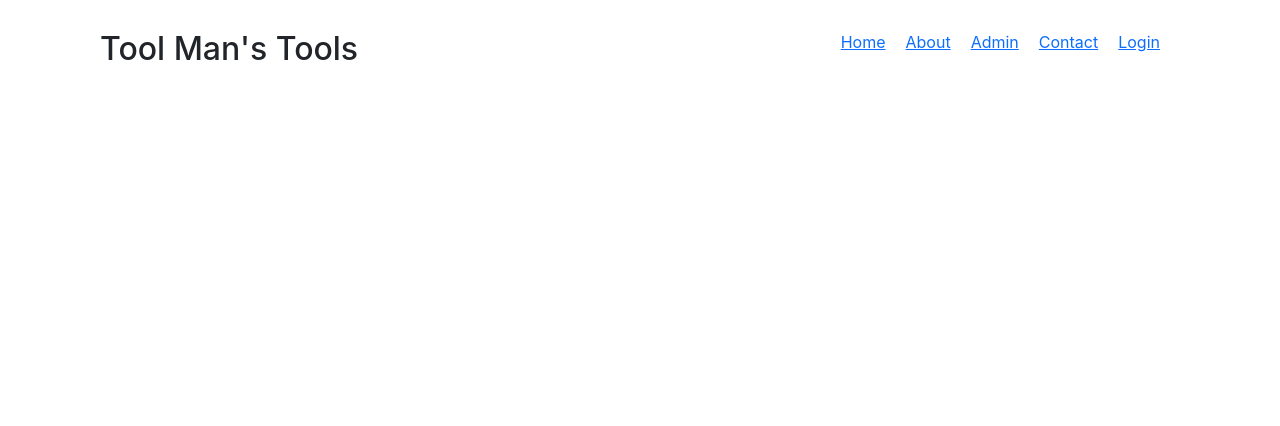
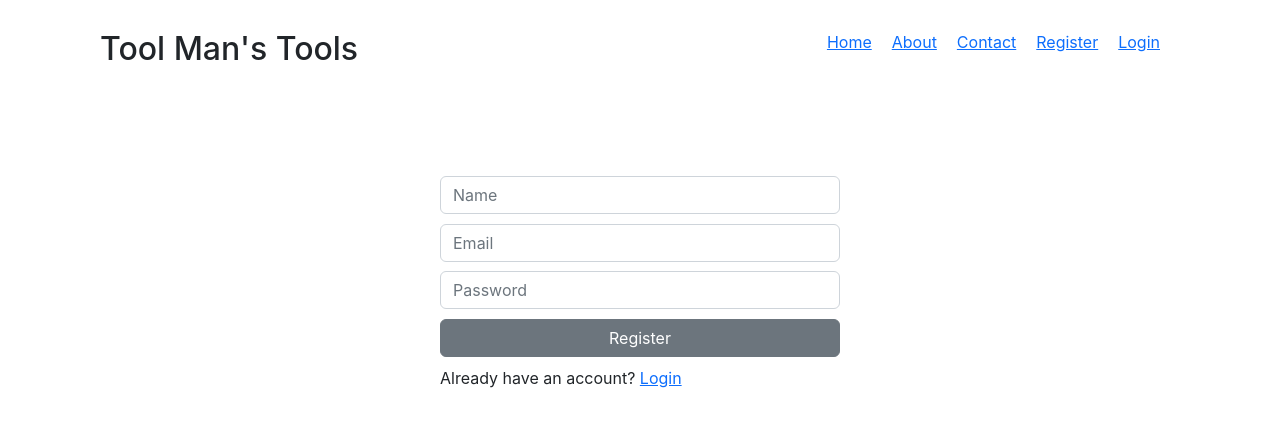
Before and after one commit to ra89fi/Tool-Mans-Tools, a React (Create React App) app: page /register in a window 1280 px wide. Shown: the top 426 px of the page. Built offline with nearby package versions, Linux system fonts and the light colour scheme; no server answers.

Commit message:
login and register

```diff
--- a/src/App.js
+++ b/src/App.js
@@ -1,7 +1,23 @@
-import { Route, Routes } from 'react-router-dom';
+import { Navigate, Route, Routes, useLocation } from 'react-router-dom';
 import './App.css';
 import Home from './components/pages/Home';
 import Header from './components/shared/Header';
+import app from './firebase.init';
+import { getAuth } from 'firebase/auth';
+import { useAuthState } from 'react-firebase-hooks/auth';
+import Login from './components/pages/Login';
+import Purchase from './components/pages/Purchase';
+import Register from './components/pages/Register';
+const auth = getAuth(app);
+
+const RequireAuth = ({ children }) => {
+    let location = useLocation();
+    const [user] = useAuthState(auth);
+    if (!user) {
+        return <Navigate to="/login" state={{ from: location }} replace />;
+    }
+    return children;
+};
 
 function App() {
     return (
@@ -9,6 +25,16 @@ function App() {
             <Header />
             <Routes>
                 <Route path="/" element={<Home />} />
+                <Route path="/login" element={<Login />} />
+                <Route path="/register" element={<Register />} />
+                <Route
+                    path="/purchase"
+                    element={
+                        <RequireAuth>
+                            <Purchase />
+                        </RequireAuth>
+                    }
+                />
             </Routes>
         </div>
     );
--- /dev/null
+++ b/src/components/pages/Login.js
@@ -0,0 +1,78 @@
+import React, { useEffect, useRef } from 'react';
+import {
+    useAuthState,
+    useSignInWithEmailAndPassword,
+} from 'react-firebase-hooks/auth';
+import { Link, useLocation, useNavigate } from 'react-router-dom';
+import app from '../../firebase.init';
+import { getAuth } from 'firebase/auth';
+
+const auth = getAuth(app);
+
+const Login = () => {
+    const [signInWithEmailAndPassword, _, loading, error] =
+        useSignInWithEmailAndPassword(auth);
+    const formRef = useRef();
+
+    const handleSubmit = (e) => {
+        e.preventDefault();
+        signInWithEmailAndPassword(
+            e.target.email.value,
+            e.target.password.value
+        );
+    };
+
+    let navigate = useNavigate();
+    let location = useLocation();
+    let from = location.state?.from?.pathname || '/';
+
+    const [user] = useAuthState(auth);
+
+    useEffect(() => {
+        if (user) {
+            formRef?.current.reset();
+            navigate(from, { replace: true });
+        }
+    }, [user]);
+    return (
+        <div className="loginpage">
+            <div style={{ width: '400px', margin: '60px auto' }}>
+                <form
+                    onSubmit={handleSubmit}
+                    ref={formRef}
+                    style={{
+                        display: 'flex',
+                        flexDirection: 'column',
+                        minHeight: '200px',
+                        justifyContent: 'space-evenly',
+                    }}
+                >
+                    <input
+                        type="email"
+                        className="form-control"
+                        id="email"
+                        placeholder="Email"
+                        required
+                    />
+                    <input
+                        type="password"
+                        className="form-control"
+                        id="password"
+                        placeholder="Password"
+                        required
+                    />
+                    <button type="submit" className="btn btn-secondary">
+                        Login
+                    </button>
+                </form>
+                <p>
+                    Do not have an account? <Link to="/register">Register</Link>
+                </p>
+                {error && <p className="text-danger errTxt">{error.message}</p>}
+                {loading && <p>Loading...</p>}
+            </div>
+        </div>
+    );
+};
+
+export default Login;
--- /dev/null
+++ b/src/components/pages/Purchase.js
@@ -0,0 +1,11 @@
+import React from 'react';
+
+const Purchase = () => {
+    return (
+        <div className="purchasepage">
+            <p>This is purchase page</p>
+        </div>
+    );
+};
+
+export default Purchase;
--- /dev/null
+++ b/src/components/pages/Register.js
@@ -0,0 +1,84 @@
+import React, { useEffect, useRef, useState } from 'react';
+import app from '../../firebase.init';
+import { getAuth } from 'firebase/auth';
+import {
+    useCreateUserWithEmailAndPassword,
+    useUpdateProfile,
+} from 'react-firebase-hooks/auth';
+import { Link, useNavigate } from 'react-router-dom';
+
+const auth = getAuth(app);
+const Register = () => {
+    const [createUserWithEmailAndPassword, user, loading, error] =
+        useCreateUserWithEmailAndPassword(auth, {
+            sendEmailVerification: true,
+        });
+    const [updateProfile] = useUpdateProfile(auth);
+    const [name, setName] = useState('');
+    const formRef = useRef();
+    const navigate = useNavigate();
+
+    const handleSubmit = (e) => {
+        e.preventDefault();
+        createUserWithEmailAndPassword(
+            e.target.email.value,
+            e.target.password.value
+        );
+    };
+
+    useEffect(() => {
+        if (name.length) updateProfile({ displayName: name });
+        if (user) {
+            formRef.current.reset();
+            navigate('/');
+        }
+    }, [user]);
+    return (
+        <div className="registerpage">
+            <div style={{ width: '400px', margin: '60px auto' }}>
+                <form
+                    onSubmit={handleSubmit}
+                    ref={formRef}
+                    style={{
+                        display: 'flex',
+                        flexDirection: 'column',
+                        minHeight: '200px',
+                        justifyContent: 'space-evenly',
+                    }}
+                >
+                    <input
+                        type="text"
+                        className="form-control"
+                        id="name"
+                        placeholder="Name"
+                        onChange={(e) => setName(e.target.value.trim())}
+                    />
+                    <input
+                        type="email"
+                        className="form-control"
+                        id="email"
+                        placeholder="Email"
+                        required
+                    />
+                    <input
+                        type="password"
+                        className="form-control"
+                        id="password"
+                        placeholder="Password"
+                        required
+                    />
+                    <button type="submit" className="btn btn-secondary">
+                        Register
+                    </button>
+                </form>
+                <p>
+                    Already have an account? <Link to="/login">Login</Link>
+                </p>
+                {error && <p className="text-danger errTxt">{error.message}</p>}
+                {loading && <p>Loading...</p>}
+            </div>
+        </div>
+    );
+};
+
+export default Register;
--- a/src/components/shared/Header.js
+++ b/src/components/shared/Header.js
@@ -1,7 +1,14 @@
 import React from 'react';
 import { Link } from 'react-router-dom';
+import app from '../../firebase.init';
+import { getAuth, signOut } from 'firebase/auth';
+import { useAuthState } from 'react-firebase-hooks/auth';
+
+const auth = getAuth(app);
 
 const Header = () => {
+    const [user] = useAuthState(auth);
+    const logOut = () => signOut(auth);
     return (
         <header>
             <div>
@@ -14,14 +21,26 @@ const Header = () => {
                 <li>
                     <Link to="/about">About</Link>
                 </li>
-                <li>
-                    <Link to="/admin">Admin</Link>
-                </li>
+                {user && (
+                    <li>
+                        <Link to="/dashboard">Dashboard</Link>
+                    </li>
+                )}
                 <li>
                     <Link to="/contact">Contact</Link>
                 </li>
+                {!user && (
+                    <li>
+                        <Link to="/register">Register</Link>
+                    </li>
+                )}
                 <li>
-                    <Link to="/login">Login</Link>
+                    {!user && <Link to="/login">Login</Link>}
+                    {user && (
+                        <button className="btn btn-secondary" onClick={logOut}>
+                            Log Out
+                        </button>
+                    )}
                 </li>
             </ul>
         </header>
--- a/src/components/shared/Tools.js
+++ b/src/components/shared/Tools.js
@@ -5,7 +5,7 @@ const Tools = () => {
     return (
         <div className="tools">
             {'abcdef'.split('').map((el) => (
-                <div className="tool">
+                <div className="tool" key={el}>
                     <img src="/images/tools/Tool1.jpg" alt="" />
                     <div>
                         <h5>Name Tool1</h5>
```
